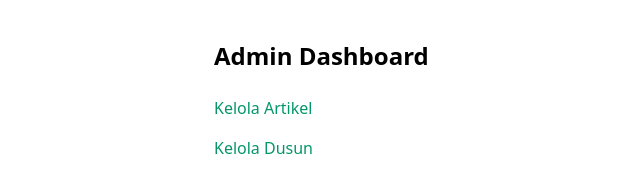
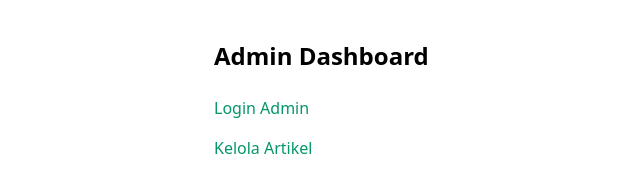
Before and after one commit to rachmatfarizky/web-bandar, a Next.js app: page /admin in a window 1280 px wide. Shown: the top 180 px of the page, without its empty margins (138-778 px from the left). Built offline with nearby package versions, Linux system fonts and the light colour scheme.

Commit message:
add: login button

```diff
--- a/app/admin/page.js
+++ b/app/admin/page.js
@@ -6,6 +6,9 @@ export default function AdminDashboard() {
     <div className="max-w-xl mx-auto py-10">
       <h1 className="text-2xl font-bold mb-6">Admin Dashboard</h1>
       <ul className="space-y-4">
+        <li>
+          <Link href="/admin/login" className="text-emerald-600 hover:underline">Login Admin</Link>
+        </li>
         <li>
           <Link href="/admin/artikel" className="text-emerald-600 hover:underline">Kelola Artikel</Link>
         </li>
```
